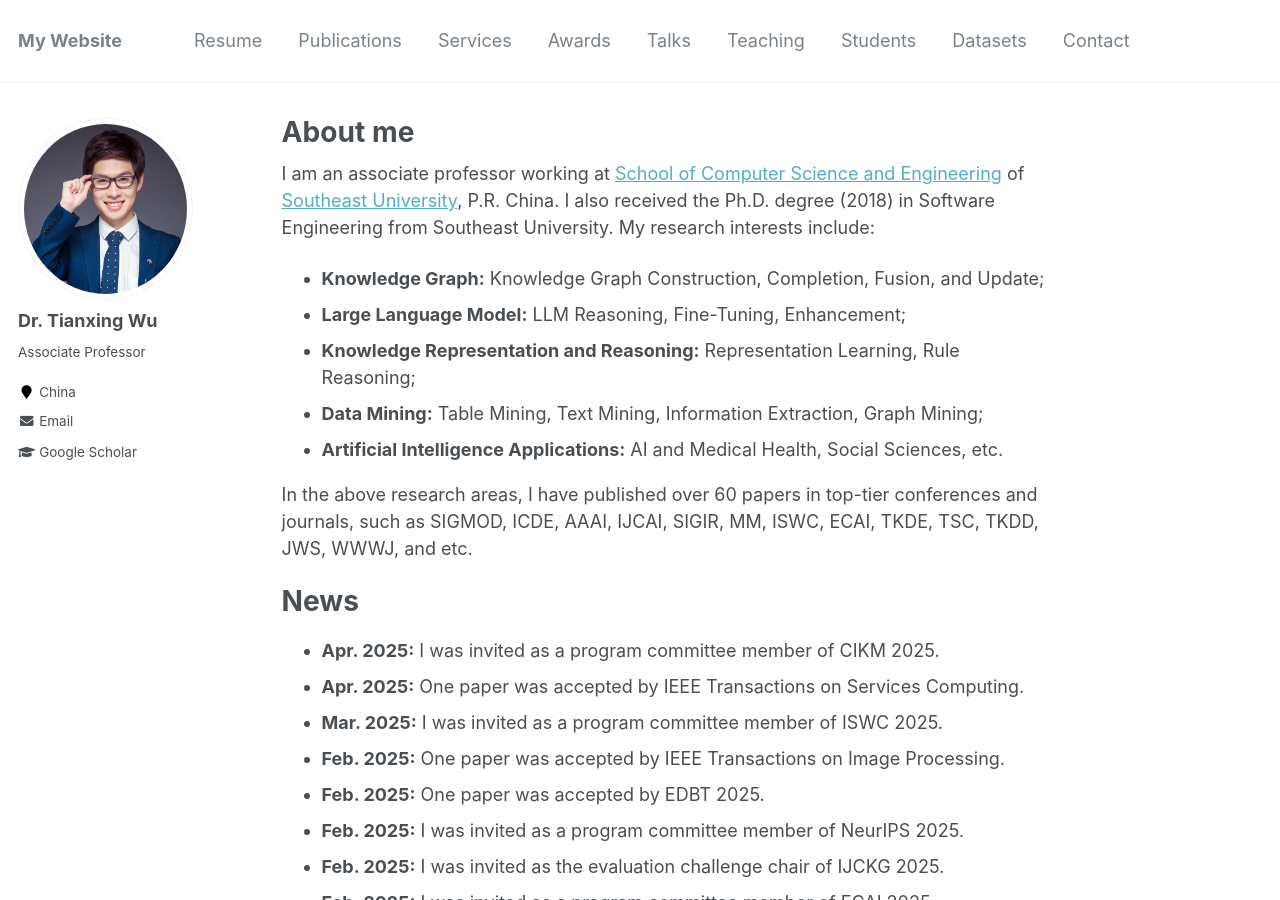
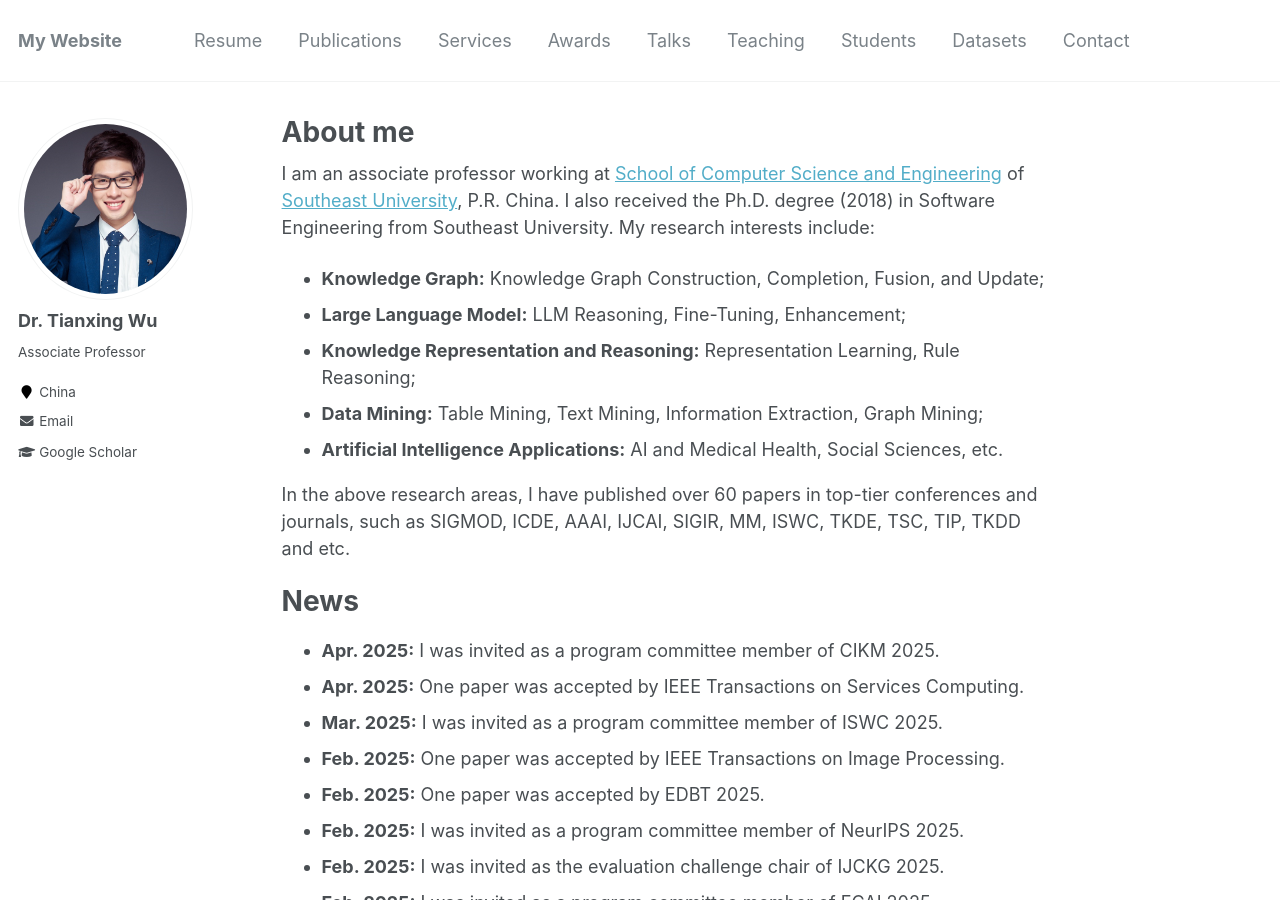
Before and after one commit to tianxing-wu/tianxing-wu.github.io, a Jekyll site: the page built from _pages/about.md, in a window 1280 px wide and 900 px high. Built offline with Jekyll 4.4.1, drawn with Linux system fonts in a browser that asks for light colours; comment, search, counter and statistics services are not loaded.

Commit message:
Update about.md

```diff
--- a/_pages/about.md
+++ b/_pages/about.md
@@ -15,7 +15,7 @@ I am an associate professor working at [School of Computer Science and Engineeri
 * **Data Mining:** Table Mining, Text Mining, Information Extraction, Graph Mining;
 * **Artificial Intelligence Applications:** AI and Medical Health, Social Sciences, etc.
 
-In the above research areas, I have published over 60 papers in top-tier conferences and journals, such as SIGMOD, ICDE, AAAI, IJCAI, SIGIR, MM, ISWC, ECAI, TKDE, TSC, TKDD, JWS, WWWJ, and etc.
+In the above research areas, I have published over 60 papers in top-tier conferences and journals, such as SIGMOD, ICDE, AAAI, IJCAI, SIGIR, MM, ISWC, TKDE, TSC, TIP, TKDD and etc.
 
 News
 ======
```
